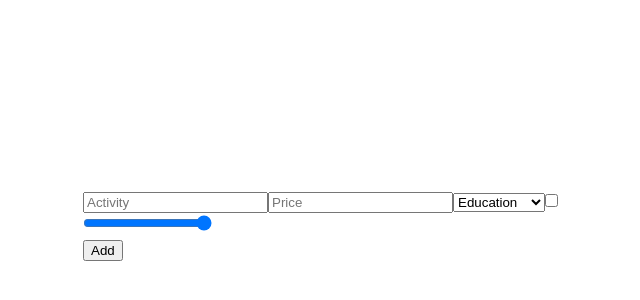
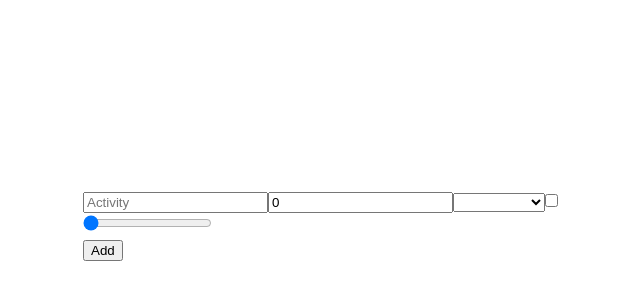
Before and after one commit to NKSL2001/todo-list-vue, a Vue app: page / in a window 1280 px wide. Shown: the part 174-474 px from the top of the page, without its empty margins (82-722 px from the left). Built offline with nearby package versions, Linux system fonts and the light colour scheme; the HTML template or start-up script is replaced by a standard one.

Commit message:
setup form reactive

```diff
--- a/src/components/TodoForm.vue
+++ b/src/components/TodoForm.vue
@@ -1,8 +1,8 @@
 <template>
   <form>
-    <input type="text" placeholder="Activity" name="activity" />
-    <input type="number" placeholder="Price" name="price" />
-    <select placeholder="Type" name="type">
+    <input type="text" placeholder="Activity" name="activity" v-model="formData.activity" />
+    <input type="number" placeholder="Price" name="price" v-model="formData.price" />
+    <select placeholder="Type" name="type" v-model="formData.type">
       <option value="education">Education</option>
       <option value="recreational">recreational</option>
       <option value="social">social</option>
@@ -13,10 +13,31 @@
       <option value="music">music</option>
       <option value="busywork">busywork</option>
     </select>
-    <input type="checkbox" name="bookingRequired" />
+    <input type="checkbox" name="bookingRequired" v-model="formData.bookingRequired" />
     <div>
-      <input type="range" name="accessibility" min="0" max="1" step="0.01" />
+      <input
+        type="range"
+        name="accessibility"
+        min="0"
+        max="1"
+        step="0.01"
+        v-model="formData.accessibility"
+      />
     </div>
     <button type="submit">Add</button>
   </form>
 </template>
+
+<script setup lang="ts">
+import { reactive, type Reactive } from 'vue'
+import type { Todo } from '@/interfaces/ITodo'
+
+const formData: Reactive<Todo> = reactive({
+  id: -1,
+  activity: '',
+  price: 0,
+  type: '',
+  bookingRequired: false,
+  accessibility: 0,
+})
+</script>
```
